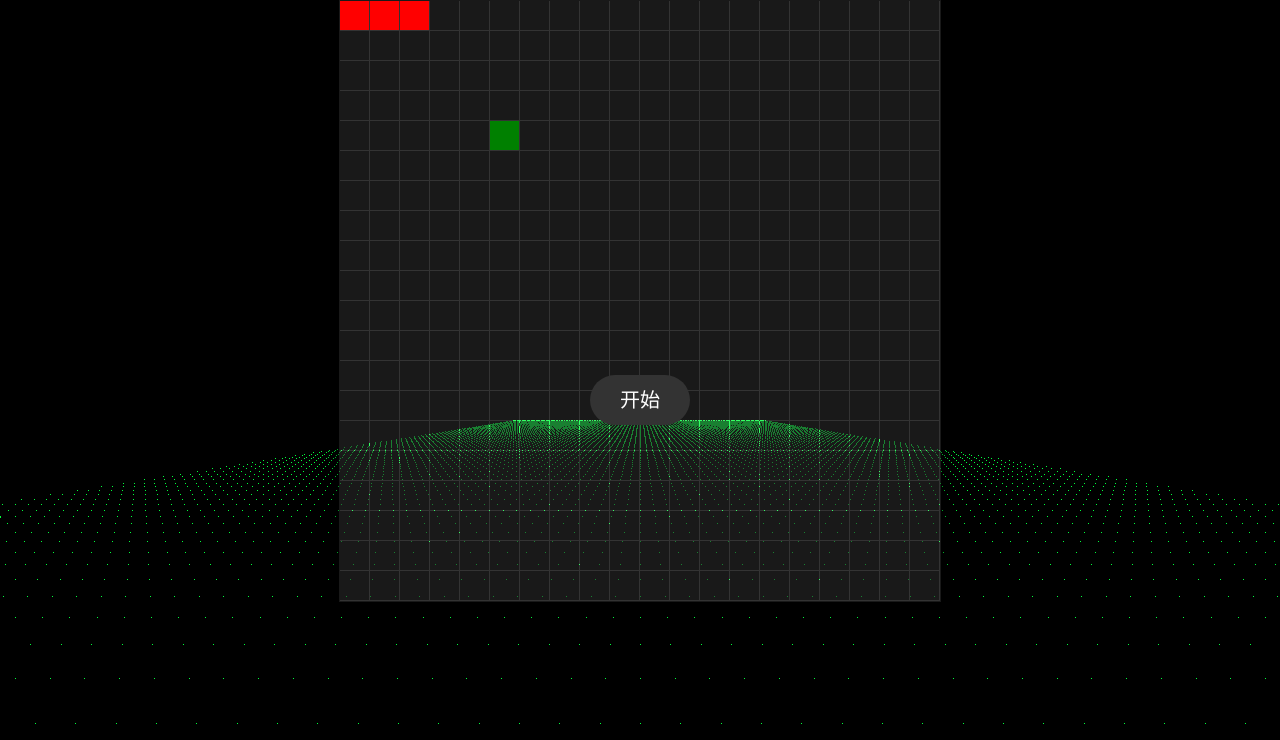
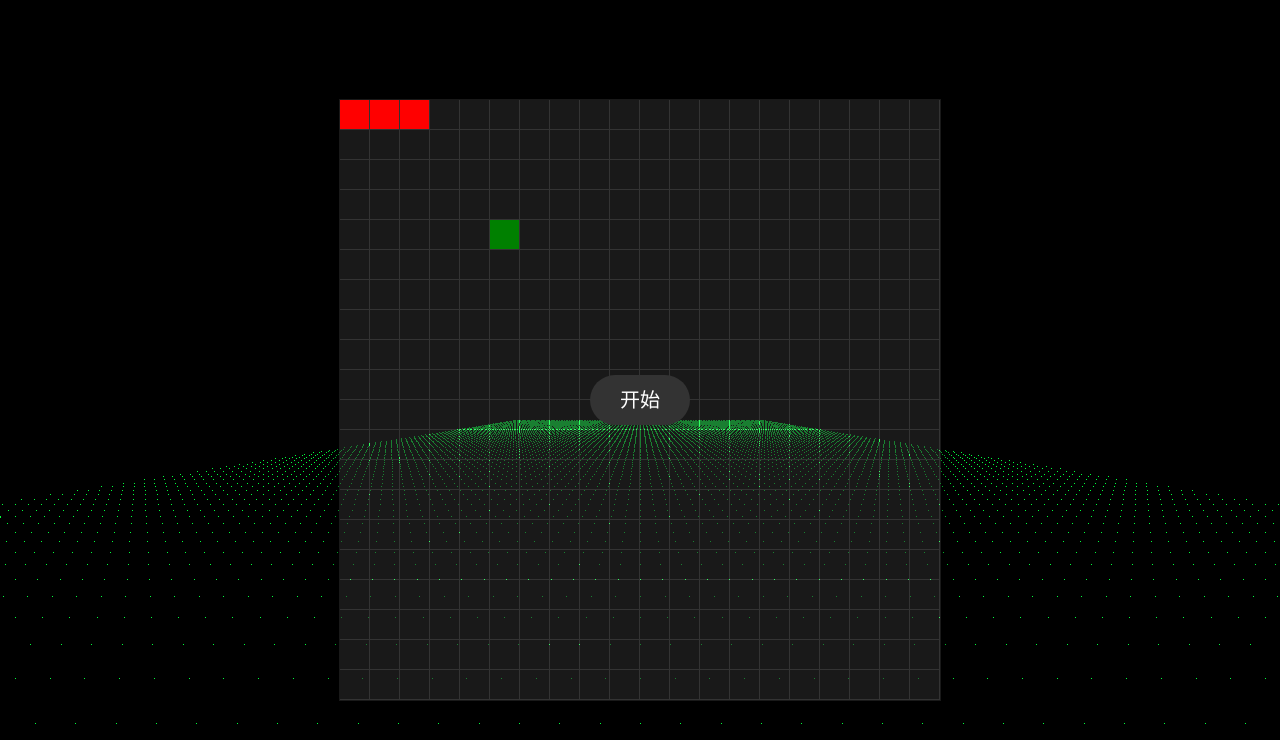
Before and after one commit to bjw-fightword/snake, a plain HTML site: page index.html in a window 1280 px wide. Shown: the top 740 px of the page. Drawn offline with Linux system fonts and the light colour scheme.

Commit message:
移动端

```diff
--- a/css/index.css
+++ b/css/index.css
@@ -1,19 +1,16 @@
 
 canvas {
-  position: fixed;
+  position: absolute;
+  margin: auto;
   left: 0;
   top: 0;
+  bottom: 0;
+  right: 0;
   display: block;
+  z-index: 1;
 }
 body{
-
   background: black;
-
-
-}
-canvas{
-  display: block;
-  z-index: 1;
 }
 *{
   margin:0;  padding: 0;
@@ -28,11 +25,16 @@ canvas{
 #snake{
  width: 600px;
   height: 600px;
-  margin:0 auto;
+  margin: auto;
+  position: absolute;
+  left: 0;
+  top: 0;
+  bottom: 0;
+  right: 0;
   background:rgba(255,255,255,0.2);
   border: 1px solid rgba(0,0,0,0.5);
   box-shadow:  0 0 20px rgba(0,0,0,0.8);
-  position: relative;
+
   z-index: 20;
 }
 #snake .block{
@@ -43,14 +45,14 @@ canvas{
   margin-right: 1px;
   margin-bottom: 1px;
 }
-@media (max-width:640px) {
+ @media (max-width:640px) {
   #snake{
     width: 320px;
     height: 320px;
   }
   #snake .block{
-    width: 16px;
-    height: 16px;
+    width: 15px;
+    height: 15px;
     float: left;
   }
 }
--- a/index.html
+++ b/index.html
@@ -3,11 +3,12 @@
 <head>
   <title>贪吃蛇</title>
   <meta charset="utf-8">
-  <meta name="viewport" content="initial-scale=1.0, maximum-scale=1.0, user-scalable=no" />
+  <meta name="viewport" content="width=device-width,initial-scale=1.0, maximum-scale=1.0, user-scalable=no"/>
   <link rel="stylesheet" href="css/index.css">
   <script src="js/jQuery.js"></script>
   <script src="js/touch-0.2.14.min.js"></script>
   <script src="js/index.js"></script>
+  <script src="js/snake.js"></script>
 
 </head>
 <body>
@@ -26,4 +27,4 @@
   $('#snake').snake();
 </script>
 </html>
- <script src="js/js.js"></script>
+<script src="js/js.js"></script>
```
